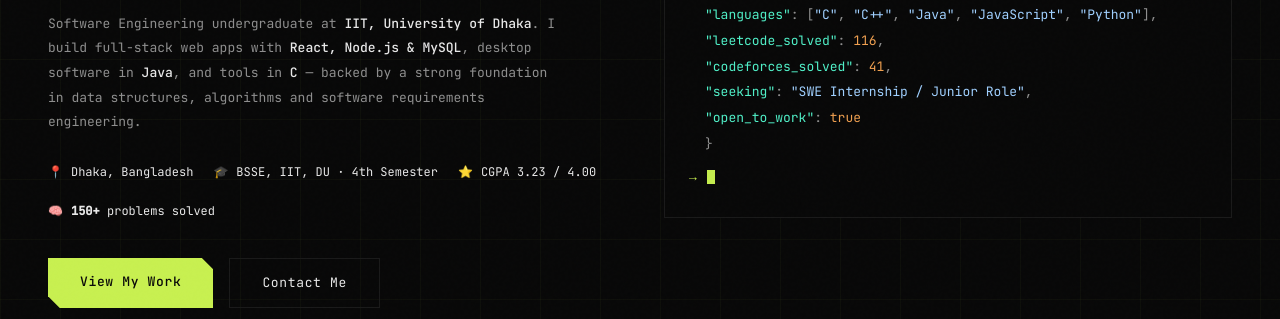
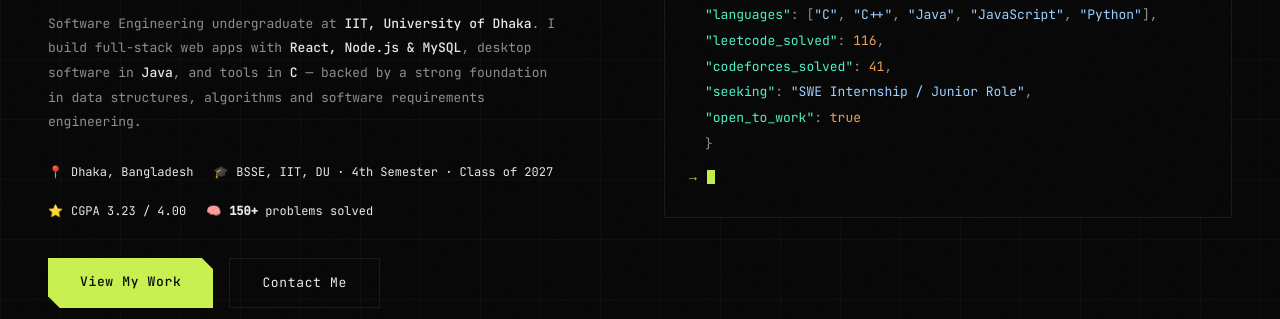
Before and after one commit to rahat1517/Rahat-s-Portfolio, a plain HTML site: page index.html in a window 1280 px wide. Shown: the part 481-800 px from the top of the page. Drawn offline with Linux system fonts and the light colour scheme; no server answers.

Commit message:
Show Class of 2027 in hero
Co-Authored-By: Claude Opus 5.5 <noreply@anthropic.com>
Claude-Session: https://claude.ai/code/session_01X6H8LCDF3626EVhwGjYsBZ

```diff
--- a/index.html
+++ b/index.html
@@ -85,7 +85,7 @@
       </p>
       <div class="hero-meta">
         <div class="hero-meta-item">📍 <span>Dhaka, Bangladesh</span></div>
-        <div class="hero-meta-item">🎓 <span>BSSE, IIT, DU · 4th Semester</span></div>
+        <div class="hero-meta-item">🎓 <span>BSSE, IIT, DU · 4th Semester · Class of 2027</span></div>
         <div class="hero-meta-item">⭐ <span>CGPA 3.23 / 4.00</span></div>
         <div class="hero-meta-item">🧠 <span><b id="hero-solved">150+</b> problems solved</span></div>
       </div>
```
